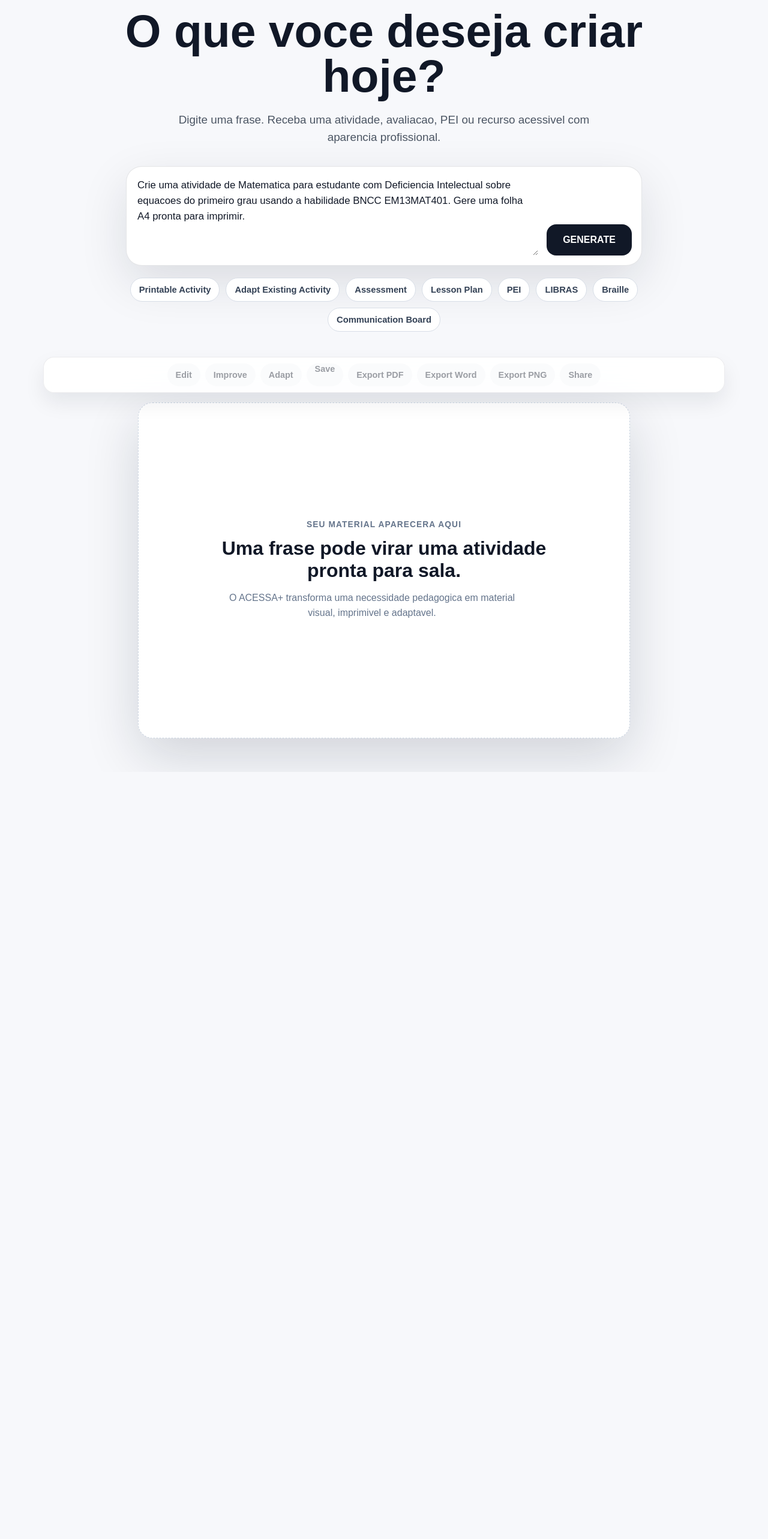
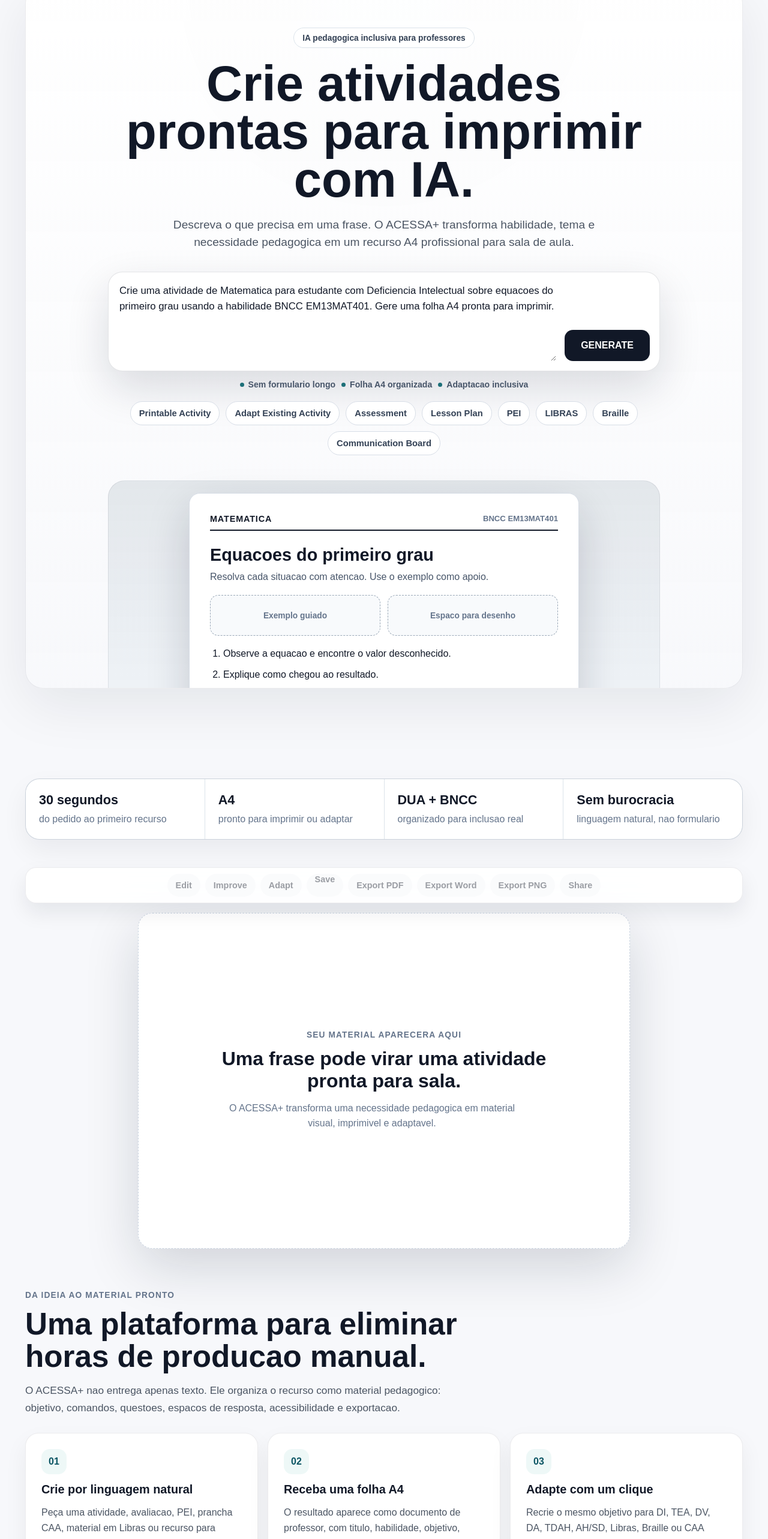
Before and after one commit to mozahintervieira/acessamais, a Next.js app in the folder apps/web/: page / in a window 1280 px wide. Shown: the part 137-2703 px from the top of the page at 60% size. Before the commit the page ends 1424 px from the top, so only its background shows below. Built offline with nearby package versions, Linux system fonts and the light colour scheme.

Commit message:
Redesenha home como landing SaaS

```diff
--- a/apps/web/src/app/globals.css
+++ b/apps/web/src/app/globals.css
@@ -108,15 +108,41 @@ textarea:focus-visible {
 }
 
 .aiStudioShell {
-  width: min(1180px, 100%);
+  width: min(1240px, 100%);
   margin: 0 auto;
-  padding: 122px 22px 56px;
-}
-
-.aiHero {
+  padding: 112px 22px 64px;
+}
+
+.aiHero,
+.saasHero {
   display: grid;
   justify-items: center;
   text-align: center;
+}
+
+.saasHero {
+  position: relative;
+  overflow: hidden;
+  border: 1px solid rgba(15, 23, 42, 0.08);
+  border-radius: 30px;
+  padding: 70px 28px 0;
+  background:
+    linear-gradient(180deg, rgba(255, 255, 255, 0.96), rgba(247, 248, 251, 0.92)),
+    radial-gradient(circle at 50% 0%, rgba(29, 111, 120, 0.14), transparent 38%);
+  box-shadow: 0 28px 90px rgba(15, 23, 42, 0.08);
+}
+
+.heroTrustBadge {
+  display: inline-flex;
+  min-height: 34px;
+  align-items: center;
+  border: 1px solid #dbe3ea;
+  border-radius: 999px;
+  padding: 0 14px;
+  background: #ffffff;
+  color: #334155;
+  font-size: 0.86rem;
+  font-weight: 900;
 }
 
 .studioEyebrow {
@@ -128,33 +154,35 @@ textarea:focus-visible {
   text-transform: uppercase;
 }
 
-.aiHero h1 {
+.aiHero h1,
+.saasHero h1 {
   max-width: 900px;
+  margin-top: 20px;
   color: #111827;
-  font-size: clamp(2.4rem, 6vw, 5.4rem);
-  line-height: 0.98;
+  font-size: clamp(2.6rem, 6.5vw, 5.8rem);
+  line-height: 0.96;
 }
 
 .studioLead {
   max-width: 760px;
   margin: 20px 0 0;
   color: #4b5563;
-  font-size: 1.18rem;
+  font-size: 1.2rem;
   line-height: 1.55;
 }
 
 .promptComposer {
-  width: min(860px, 100%);
+  width: min(920px, 100%);
   display: grid;
   grid-template-columns: minmax(0, 1fr) auto;
   gap: 14px;
   align-items: end;
   margin-top: 34px;
   border: 1px solid rgba(15, 23, 42, 0.11);
-  border-radius: 26px;
+  border-radius: 24px;
   padding: 16px;
   background: #ffffff;
-  box-shadow: 0 28px 80px rgba(15, 23, 42, 0.12);
+  box-shadow: 0 28px 70px rgba(15, 23, 42, 0.14);
 }
 
 .promptComposer textarea {
@@ -178,13 +206,38 @@ textarea:focus-visible {
   min-width: 142px;
   min-height: 52px;
   border: 0;
-  border-radius: 16px;
+  border-radius: 14px;
   padding: 0 22px;
   background: #111827;
   color: #ffffff;
   font: inherit;
   font-weight: 900;
   cursor: pointer;
+}
+
+.heroMicrocopy {
+  display: flex;
+  flex-wrap: wrap;
+  justify-content: center;
+  gap: 10px;
+  margin-top: 14px;
+}
+
+.heroMicrocopy span {
+  color: #475569;
+  font-size: 0.88rem;
+  font-weight: 800;
+}
+
+.heroMicrocopy span::before {
+  content: "";
+  display: inline-block;
+  width: 7px;
+  height: 7px;
+  margin-right: 7px;
+  border-radius: 999px;
+  background: #1d6f78;
+  vertical-align: 1px;
 }
 
 .generateButton:disabled {
@@ -232,10 +285,133 @@ textarea:focus-visible {
   color: #111827;
 }
 
+.heroPreviewWrap {
+  width: min(920px, 100%);
+  margin-top: 42px;
+  padding: 20px 20px 0;
+  border: 1px solid rgba(15, 23, 42, 0.08);
+  border-bottom: 0;
+  border-radius: 28px 28px 0 0;
+  background:
+    linear-gradient(180deg, rgba(17, 24, 39, 0.05), transparent),
+    #eef2f6;
+}
+
+.heroWorksheetPreview {
+  width: min(650px, 100%);
+  min-height: 430px;
+  margin: 0 auto -110px;
+  border: 1px solid #d8dee7;
+  border-radius: 18px 18px 0 0;
+  padding: 34px;
+  background: #ffffff;
+  color: #111827;
+  box-shadow: 0 28px 70px rgba(15, 23, 42, 0.18);
+  text-align: left;
+}
+
+.previewHeader {
+  display: flex;
+  justify-content: space-between;
+  gap: 14px;
+  border-bottom: 2px solid #111827;
+  padding-bottom: 10px;
+}
+
+.previewHeader strong {
+  font-size: 0.9rem;
+  letter-spacing: 0.06em;
+}
+
+.previewHeader span {
+  color: #64748b;
+  font-size: 0.82rem;
+  font-weight: 800;
+}
+
+.heroWorksheetPreview h2 {
+  margin: 24px 0 8px;
+  color: #111827;
+  font-size: 1.8rem;
+}
+
+.heroWorksheetPreview p {
+  margin: 0;
+  color: #475569;
+  line-height: 1.5;
+}
+
+.previewVisuals {
+  display: grid;
+  grid-template-columns: repeat(2, minmax(0, 1fr));
+  gap: 12px;
+  margin: 18px 0;
+}
+
+.previewVisuals span {
+  min-height: 68px;
+  display: grid;
+  place-items: center;
+  border: 1px dashed #9aa8b7;
+  border-radius: 14px;
+  background: #f8fafc;
+  color: #64748b;
+  font-size: 0.86rem;
+  font-weight: 800;
+  text-align: center;
+}
+
+.heroWorksheetPreview ol {
+  display: grid;
+  gap: 12px;
+  margin: 0;
+  padding-left: 22px;
+  color: #111827;
+  line-height: 1.45;
+}
+
+.heroWorksheetPreview footer {
+  border-top: 1px solid #dbe3ea;
+  margin-top: 24px;
+  padding-top: 10px;
+  color: #64748b;
+  font-size: 0.82rem;
+  text-align: center;
+}
+
+.trustStrip {
+  display: grid;
+  grid-template-columns: repeat(4, minmax(0, 1fr));
+  gap: 1px;
+  overflow: hidden;
+  border: 1px solid rgba(15, 23, 42, 0.08);
+  border-radius: 24px;
+  margin-top: 150px;
+  background: #dbe3ea;
+  box-shadow: 0 18px 44px rgba(15, 23, 42, 0.06);
+}
+
+.trustStrip div {
+  display: grid;
+  gap: 7px;
+  padding: 22px;
+  background: #ffffff;
+}
+
+.trustStrip strong {
+  color: #111827;
+  font-size: 1.35rem;
+}
+
+.trustStrip span {
+  color: #64748b;
+  line-height: 1.45;
+}
+
 .studioResult {
   display: grid;
   gap: 16px;
-  margin-top: 42px;
+  margin-top: 46px;
 }
 
 .studioResult.visible {
@@ -532,6 +708,97 @@ textarea:focus-visible {
   text-align: center;
 }
 
+.productSections {
+  display: grid;
+  gap: 28px;
+  margin-top: 70px;
+}
+
+.sectionIntro {
+  max-width: 760px;
+}
+
+.sectionIntro h2,
+.confidenceBand h2 {
+  margin: 0;
+  color: #111827;
+  font-size: clamp(2rem, 4vw, 3.2rem);
+  line-height: 1.05;
+}
+
+.sectionIntro p:not(.studioEyebrow) {
+  margin: 16px 0 0;
+  color: #4b5563;
+  font-size: 1.08rem;
+  line-height: 1.65;
+}
+
+.featureGrid {
+  display: grid;
+  grid-template-columns: repeat(3, minmax(0, 1fr));
+  gap: 16px;
+}
+
+.featureGrid article {
+  display: grid;
+  gap: 14px;
+  border: 1px solid rgba(15, 23, 42, 0.08);
+  border-radius: 22px;
+  padding: 26px;
+  background: #ffffff;
+  box-shadow: 0 16px 38px rgba(15, 23, 42, 0.06);
+}
+
+.featureGrid span {
+  width: 42px;
+  height: 42px;
+  display: grid;
+  place-items: center;
+  border-radius: 14px;
+  background: #eef8f7;
+  color: #0b5563;
+  font-weight: 900;
+}
+
+.featureGrid strong {
+  color: #111827;
+  font-size: 1.24rem;
+}
+
+.featureGrid p {
+  margin: 0;
+  color: #4b5563;
+  line-height: 1.6;
+}
+
+.confidenceBand {
+  display: grid;
+  grid-template-columns: minmax(0, 0.9fr) minmax(0, 1.1fr);
+  gap: 28px;
+  align-items: start;
+  border: 1px solid rgba(15, 23, 42, 0.08);
+  border-radius: 26px;
+  margin-top: 26px;
+  padding: 34px;
+  background: #111827;
+  color: #ffffff;
+  box-shadow: 0 20px 60px rgba(15, 23, 42, 0.16);
+}
+
+.confidenceBand .studioEyebrow,
+.confidenceBand h2 {
+  color: #ffffff;
+}
+
+.confidenceBand ul {
+  display: grid;
+  gap: 12px;
+  margin: 0;
+  padding-left: 20px;
+  color: #dbe3ea;
+  line-height: 1.6;
+}
+
 .homeShell,
 .missionShell {
   width: min(1180px, 100%);
@@ -1599,6 +1866,11 @@ p {
     padding: 104px 14px 32px;
   }
 
+  .saasHero {
+    border-radius: 22px;
+    padding: 42px 16px 0;
+  }
+
   .promptComposer {
     grid-template-columns: 1fr;
     border-radius: 20px;
@@ -1610,6 +1882,38 @@ p {
 
   .resultActions {
     position: static;
+  }
+
+  .heroPreviewWrap {
+    margin-top: 28px;
+    padding: 12px 12px 0;
+    border-radius: 18px 18px 0 0;
+  }
+
+  .heroWorksheetPreview {
+    min-height: 360px;
+    margin-bottom: -74px;
+    padding: 22px;
+  }
+
+  .previewHeader,
+  .previewVisuals,
+  .trustStrip,
+  .featureGrid,
+  .confidenceBand {
+    grid-template-columns: 1fr;
+  }
+
+  .previewHeader {
+    display: grid;
+  }
+
+  .trustStrip {
+    margin-top: 108px;
+  }
+
+  .confidenceBand {
+    padding: 24px;
   }
 
   .premiumA4Sheet {
--- a/apps/web/src/app/instant-resource-studio.tsx
+++ b/apps/web/src/app/instant-resource-studio.tsx
@@ -212,11 +212,13 @@ export function InstantResourceStudio(): React.ReactElement {
 
   return (
     <main className="aiStudioShell">
-      <section className="aiHero" aria-labelledby="studio-title">
-        <p className="studioEyebrow">ACESSA+ cria recursos pedagogicos em segundos</p>
-        <h1 id="studio-title">O que voce deseja criar hoje?</h1>
+      <section className="saasHero" aria-labelledby="studio-title">
+        <div className="heroTrustBadge">IA pedagogica inclusiva para professores</div>
+        <h1 id="studio-title">Crie atividades prontas para imprimir com IA.</h1>
         <p className="studioLead">
-          Digite uma frase. Receba uma atividade, avaliacao, PEI ou recurso acessivel com aparencia profissional.
+          Descreva o que precisa em uma frase. O ACESSA+ transforma habilidade,
+          tema e necessidade pedagogica em um recurso A4 profissional para sala
+          de aula.
         </p>
 
         <form
@@ -237,6 +239,12 @@ export function InstantResourceStudio(): React.ReactElement {
           </button>
         </form>
 
+        <div className="heroMicrocopy">
+          <span>Sem formulario longo</span>
+          <span>Folha A4 organizada</span>
+          <span>Adaptacao inclusiva</span>
+        </div>
+
         {followUp ? <p className="followUpQuestion">{followUp}</p> : null}
 
         <div className="suggestionRail" aria-label="Sugestoes rapidas">
@@ -249,6 +257,46 @@ export function InstantResourceStudio(): React.ReactElement {
               {suggestion.label}
             </button>
           ))}
+        </div>
+
+        <div className="heroPreviewWrap" aria-hidden="true">
+          <div className="heroWorksheetPreview">
+            <div className="previewHeader">
+              <strong>MATEMATICA</strong>
+              <span>BNCC EM13MAT401</span>
+            </div>
+            <h2>Equacoes do primeiro grau</h2>
+            <p>Resolva cada situacao com atencao. Use o exemplo como apoio.</p>
+            <div className="previewVisuals">
+              <span>Exemplo guiado</span>
+              <span>Espaco para desenho</span>
+            </div>
+            <ol>
+              <li>Observe a equacao e encontre o valor desconhecido.</li>
+              <li>Explique como chegou ao resultado.</li>
+              <li>Crie uma situacao-problema parecida.</li>
+            </ol>
+            <footer>acessa+ | educacao inclusiva na pratica</footer>
+          </div>
+        </div>
+      </section>
+
+      <section className="trustStrip" aria-label="Indicadores de valor">
+        <div>
+          <strong>30 segundos</strong>
+          <span>do pedido ao primeiro recurso</span>
+        </div>
+        <div>
+          <strong>A4</strong>
+          <span>pronto para imprimir ou adaptar</span>
+        </div>
+        <div>
+          <strong>DUA + BNCC</strong>
+          <span>organizado para inclusao real</span>
+        </div>
+        <div>
+          <strong>Sem burocracia</strong>
+          <span>linguagem natural, nao formulario</span>
         </div>
       </section>
 
@@ -311,6 +359,58 @@ export function InstantResourceStudio(): React.ReactElement {
         ) : null}
 
         {activePlan ? <PrintableWorksheet plan={activePlan} /> : <EmptyPreview isGenerating={isGenerating} />}
+      </section>
+
+      <section className="productSections" aria-label="Recursos do ACESSA+">
+        <div className="sectionIntro">
+          <p className="studioEyebrow">Da ideia ao material pronto</p>
+          <h2>Uma plataforma para eliminar horas de producao manual.</h2>
+          <p>
+            O ACESSA+ nao entrega apenas texto. Ele organiza o recurso como
+            material pedagogico: objetivo, comandos, questoes, espacos de
+            resposta, acessibilidade e exportacao.
+          </p>
+        </div>
+
+        <div className="featureGrid">
+          <article>
+            <span>01</span>
+            <strong>Crie por linguagem natural</strong>
+            <p>
+              Peça uma atividade, avaliacao, PEI, prancha CAA, material em
+              Libras ou recurso para Braille sem aprender prompt engineering.
+            </p>
+          </article>
+          <article>
+            <span>02</span>
+            <strong>Receba uma folha A4</strong>
+            <p>
+              O resultado aparece como documento de professor, com titulo,
+              habilidade, objetivo, instrucoes, questoes e espacos para resposta.
+            </p>
+          </article>
+          <article>
+            <span>03</span>
+            <strong>Adapte com um clique</strong>
+            <p>
+              Recrie o mesmo objetivo para DI, TEA, DV, DA, TDAH, AH/SD,
+              Libras, Braille ou CAA preservando a aprendizagem.
+            </p>
+          </article>
+        </div>
+      </section>
+
+      <section className="confidenceBand" aria-label="Confianca pedagogica">
+        <div>
+          <p className="studioEyebrow">Confianca para demonstracao</p>
+          <h2>Feito para parecer simples, estruturado para evoluir.</h2>
+        </div>
+        <ul>
+          <li>Next.js API Routes + OpenAI, funcionando integralmente na Vercel.</li>
+          <li>Compatibilidade mantida para religar o backend no futuro.</li>
+          <li>Recursos salvos como materiais reutilizaveis no Banco Inteligente.</li>
+          <li>LGPD: sem nome de estudante, escola, turma, data ou professor no A4.</li>
+        </ul>
       </section>
     </main>
   );
```
